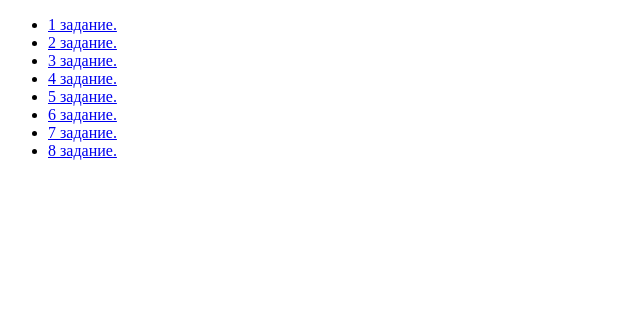
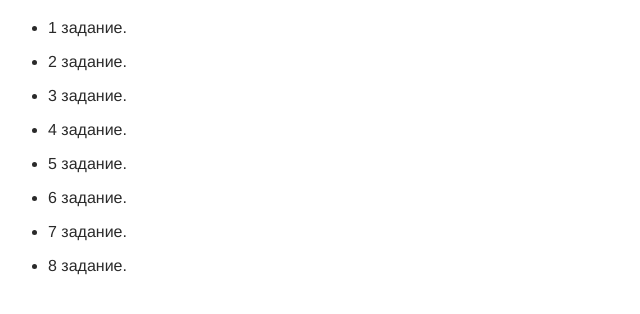
Before and after one commit to abakarovmaks/goit-js-hw-07, a plain HTML site: page index.html in a window 1280 px wide. Shown: the whole page, without its empty margins (0-640 px from the left). Drawn offline with Linux system fonts and the light colour scheme; the site is published under a folder, as on GitHub Pages, so addresses that start at the root find nothing.

Commit message:
Добавляет правильные пути к файлам

```diff
--- a/index.html
+++ b/index.html
@@ -4,7 +4,7 @@
     <meta charset="UTF-8" />
     <meta name="viewport" content="width=device-width, initial-scale=1.0" />
     <title>ДЗ 7</title>
-    <link rel="stylesheet" href="/css/styles.css" />
+    <link rel="stylesheet" href="./css/styles.css" />
   </head>
   <body>
     <ul>
```
Also changed, not shown: task-1.html (+1 -1 lines), task-2.html (+1 -1 lines), task-3.html (+1 -1 lines), task-4.html (+1 -1 lines), task-5.html (+1 -1 lines), task-6.html (+1 -1 lines), task-7.html (+1 -1 lines).
